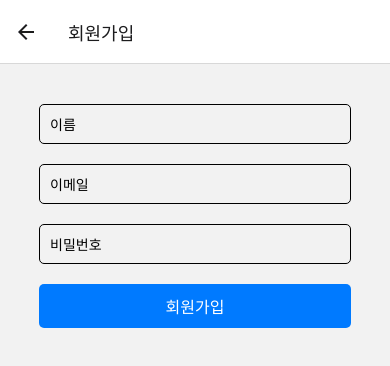
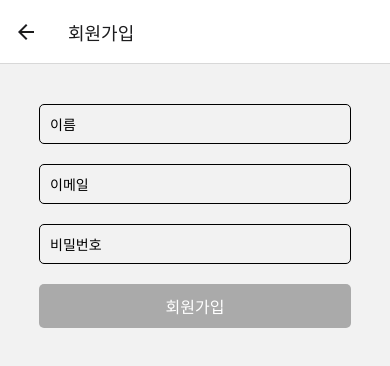
Before and after one commit to MJU-Capstone-ScalpNote/ScalpNote-Frontend, a React Native app: screen /SignUp in a window 390 px wide. Shown: the top 366 px of the page. Built offline with nearby package versions, Linux system fonts and the light colour scheme.

Commit message:
feat: 회원가입 유효성 검사 추가

```diff
--- a/screens/SignupScreen.jsx
+++ b/screens/SignupScreen.jsx
@@ -1,5 +1,6 @@
-import React, { useState } from "react";
+import React, { useState, useEffect } from "react";
 import axios from "axios";
+import { useNavigation } from "@react-navigation/native";
 import {
   View,
   Text,
@@ -10,9 +11,19 @@ import {
 } from "react-native";
 
 const SignupScreen = () => {
+  const navigation = useNavigation();
+
   const [name, setName] = useState("");
   const [email, setEmail] = useState("");
   const [password, setPassword] = useState("");
+  const [isNameValid, setIsNameValid] = useState(false);
+  const [isEmailValid, setIsEmailValid] = useState(false);
+  const [isPasswordValid, setIsPasswordValid] = useState(false);
+  const [isFormValid, setIsFormValid] = useState(false);
+
+  useEffect(() => {
+    setIsFormValid(isNameValid && isEmailValid && isPasswordValid);
+  }, [isNameValid, isEmailValid, isPasswordValid]);
 
   const handleSignUp = async () => {
     try {
@@ -24,18 +35,41 @@ const SignupScreen = () => {
           password,
         }
       );
-      // 성공적으로 요청이 완료되면 실행될 로직 (예: 화면 전환, 알림 표시 등)
+      // 성공적으로 요청이 완료되면 실행될 로직
       console.log(response.data); // 응답 데이터 로깅
       alert("회원가입이 완료되었습니다.");
+
       // 상태 초기화
       setName("");
       setEmail("");
       setPassword("");
+
+      navigation.navigate("Login");
     } catch (error) {
       // 에러 처리 로직
       console.error(error);
       alert("회원가입 중 오류가 발생했습니다.");
     }
+  };
+
+  const validateName = (name) => {
+    const isValid = name.trim().length > 0;
+    setIsNameValid(isValid);
+    setName(name);
+  };
+
+  const validateEmail = (email) => {
+    const emailRegex = /^[^\s@]+@[^\s@]+\.[^\s@]+$/;
+    const isValid = emailRegex.test(email);
+    setIsEmailValid(isValid);
+    setEmail(email);
+  };
+
+  const validatePassword = (password) => {
+    const passwordRegex = /^(?=.*[A-Za-z])(?=.*\d)[A-Za-z\d]{8,}$/;
+    const isValid = passwordRegex.test(password);
+    setIsPasswordValid(isValid);
+    setPassword(password);
   };
 
   return (
@@ -44,26 +78,44 @@ const SignupScreen = () => {
         style={styles.inputBox}
         value={name}
         placeholder="이름"
-        onChangeText={setName}
+        onChangeText={validateName}
         autoCapitalize="none"
       />
+      {!isNameValid && name.length > 0 && (
+        <Text style={styles.errorText}>이름을 입력해주세요.</Text>
+      )}
       <TextInput
         style={styles.inputBox}
         value={email}
         placeholder="이메일"
-        onChangeText={setEmail}
+        onChangeText={validateEmail}
         autoCapitalize="none"
       />
+      {!isEmailValid && email.length > 0 && (
+        <Text style={styles.errorText}>유효한 이메일을 입력해주세요.</Text>
+      )}
       <TextInput
         style={styles.inputBox}
         value={password}
         placeholder="비밀번호"
-        onChangeText={setPassword}
+        onChangeText={validatePassword}
         secureTextEntry={true}
         autoCapitalize="none"
       />
+      {!isPasswordValid && password.length > 0 && (
+        <Text style={styles.errorText}>
+          비밀번호는 최소 8자리이며, 영문과 숫자를 포함해야 합니다.
+        </Text>
+      )}
 
-      <TouchableOpacity style={styles.button} onPress={handleSignUp}>
+      <TouchableOpacity
+        style={[
+          styles.button,
+          { backgroundColor: isFormValid ? "#007AFF" : "#aaa" },
+        ]}
+        onPress={handleSignUp}
+        disabled={!isFormValid}
+      >
         <Text style={styles.buttonText}>회원가입</Text>
       </TouchableOpacity>
     </View>
@@ -99,6 +151,11 @@ const styles = StyleSheet.create({
     color: "#fff",
     fontSize: 16,
   },
+  errorText: {
+    color: "red",
+    fontSize: 12,
+    marginVertical: 5,
+  },
 });
 
 export default SignupScreen;
```
